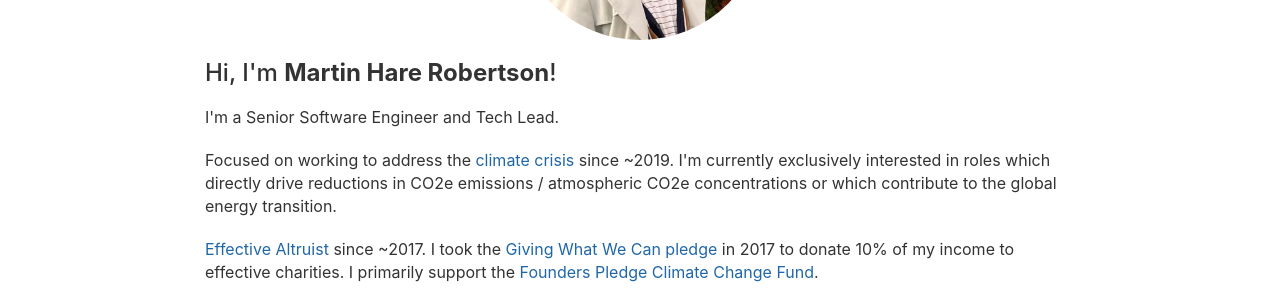
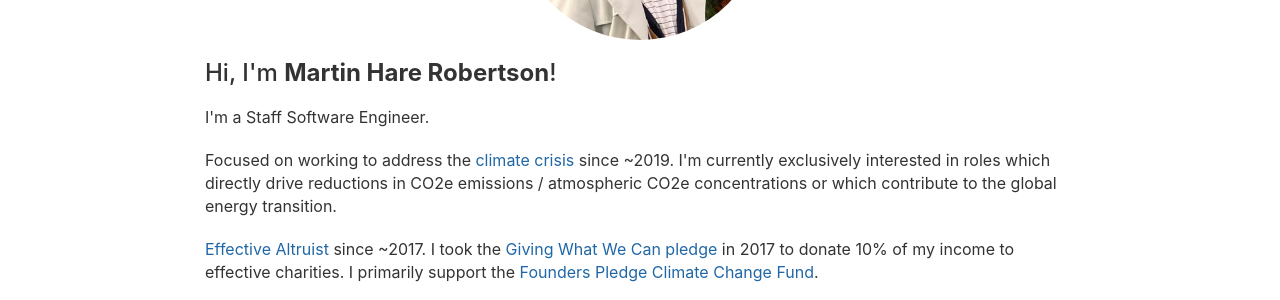
Before and after one commit to mchr3k/mchr3k.github.com, a Jekyll site: the page built from index.html, in a window 1280 px wide. Shown: the part 300-600 px from the top of the page. Built offline with Jekyll 4.4.1, drawn with Linux system fonts in a browser that asks for light colours; nearby versions of some CDN libraries; the list of posts is cut into pages by our own code.

Commit message:
Update index.html
Fix job title

```diff
--- a/index.html
+++ b/index.html
@@ -8,7 +8,7 @@
       <img class="img-circle" src="/static/img/{{ site.avatar }}" alt="Picture of Martin Hare Robertson" />
     </div>
     <h3>Hi, I'm <strong>{{ site.author }}</strong>!</h3>
-    <p>I'm a Senior Software Engineer and Tech Lead.</p>
+    <p>I'm a Staff Software Engineer.</p>
     <p>
       Focused on working to address the
       <a href="/climate-change.html"> climate crisis</a> since ~2019. I'm currently exclusively interested in roles which directly drive reductions in CO2e emissions / atmospheric CO2e concentrations
```
